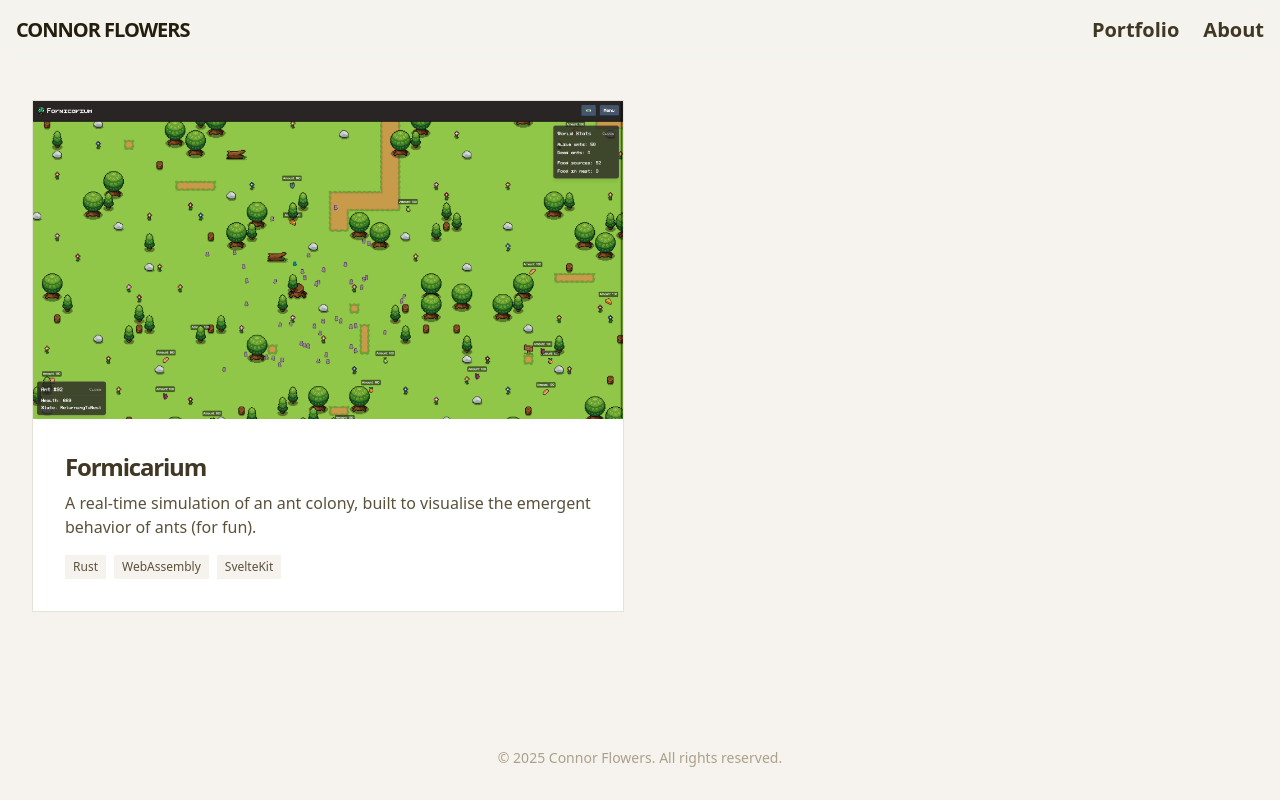
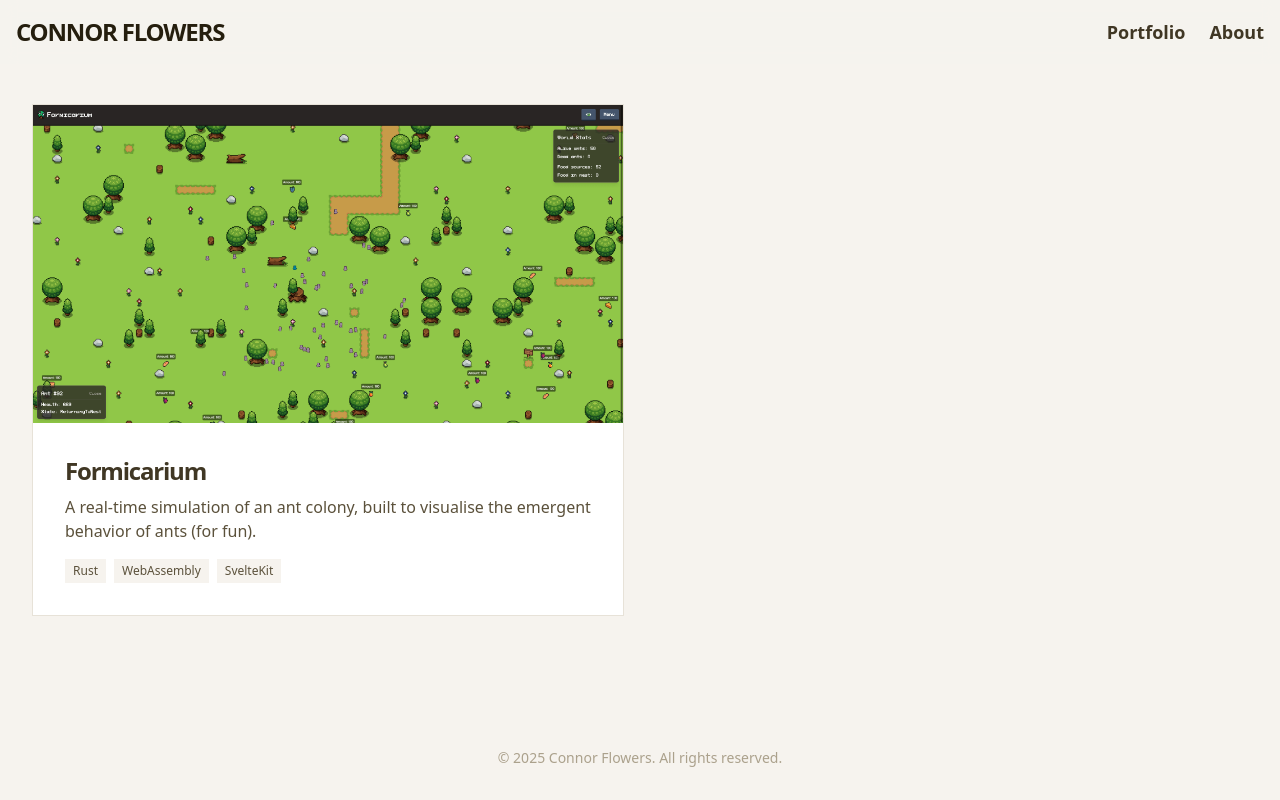
Before and after one commit to c-florist/portfolio, an Astro site: page / in a window 1280 px wide. Built offline with nearby package versions, Linux system fonts and the light colour scheme; Astro itself is replaced by a stand-in of ours.

Commit message:
adjust header text sizes

```diff
--- a/src/components/Header.astro
+++ b/src/components/Header.astro
@@ -2,8 +2,8 @@
 ---
 <header class="sticky top-0 z-50 p-4 bg-stone-100/80 backdrop-blur-sm">
   <nav class="flex justify-between items-center">
-    <a href="/" class="text-xl font-semibold tracking-tighter text-stone-950">CONNOR FLOWERS</a>
-    <ul class="flex gap-6 items-center text-stone-900 text-xl font-semibold">
+    <a href="/" class="text-2xl font-semibold tracking-tighter text-stone-950">CONNOR FLOWERS</a>
+    <ul class="flex gap-6 items-center text-stone-900 text-lg font-semibold">
       <li><a href="/#projects" class="relative group"><span>Portfolio</span><span class="absolute -bottom-1 left-0 w-0 h-0.5 bg-stone-950 transition-all duration-300 group-hover:w-full"></span></a></li>
       <li><a href="/about" class="relative group"><span>About</span><span class="absolute -bottom-1 left-0 w-0 h-0.5 bg-stone-950 transition-all duration-300 group-hover:w-full"></span></a></li>
     </ul>
```
